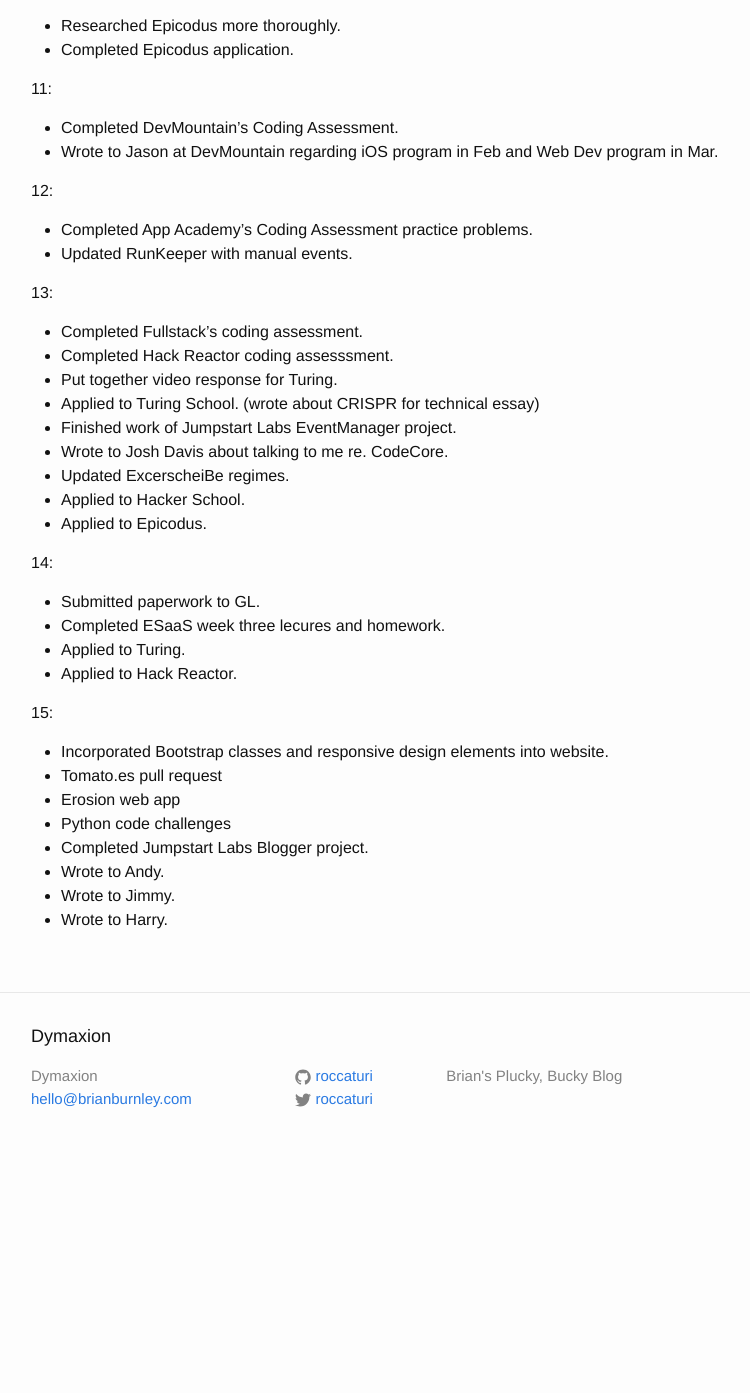
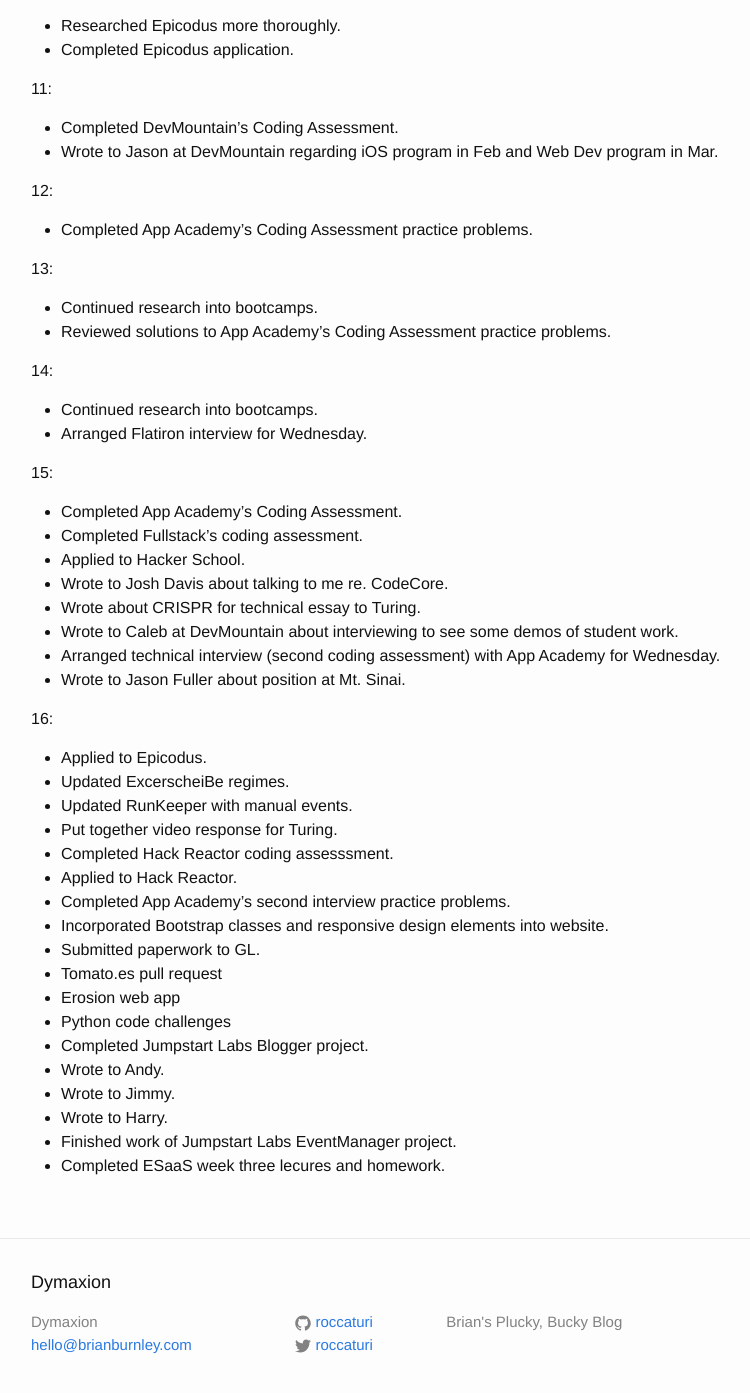
Before and after one commit to roccaturi/roccaturi.github.io, a Jekyll site: the page built from _posts/2014-12-01-journal.md, in a window 1280 px wide and 1400 px high, scrolled down 603 px. Shown: the top 1393 px of the window, without its empty margins (239-989 px from the left). Built offline with Jekyll 4.4.1, drawn with Linux system fonts in a browser that asks for light colours; Markdown is read by kramdown in place of the engine named in the settings; before the commit the page ends 1773 px from its top, so only the background shows below that.

Commit message:
Updated Dec entry.

```diff
--- a/_posts/2014-12-01-journal.md
+++ b/_posts/2014-12-01-journal.md
@@ -30,27 +30,35 @@ categories: journal
 
 12:
 * Completed App Academy's Coding Assessment practice problems.
-* Updated RunKeeper with manual events.
 
 13:
-+ Completed Fullstack's coding assessment.
-+ Completed Hack Reactor coding assesssment.
-+ Put together video response for Turing.
-+ Applied to Turing School. (wrote about CRISPR for technical essay)
-+ Finished work of Jumpstart Labs EventManager project.
-+ Wrote to Josh Davis about talking to me re. CodeCore.
-+ Updated ExcerscheiBe regimes.
-+ Applied to Hacker School.
-+ Applied to Epicodus.
+* Continued research into bootcamps.
+* Reviewed solutions to App Academy's Coding Assessment practice problems.
 
 14:
-+ Submitted paperwork to GL.
-+ Completed ESaaS week three lecures and homework.
-+ Applied to Turing.
-+ Applied to Hack Reactor.
+* Continued research into bootcamps.
+* Arranged Flatiron interview for Wednesday.
 
 15:
+* Completed App Academy's Coding Assessment.
+* Completed Fullstack's coding assessment.
++ Applied to Hacker School.
+* Wrote to Josh Davis about talking to me re. CodeCore.
++ Wrote about CRISPR for technical essay to Turing.
+* Wrote to Caleb at DevMountain about interviewing to see some demos of student work.
+* Arranged technical interview (second coding assessment) with App Academy for Wednesday.
+* Wrote to Jason Fuller about position at Mt. Sinai.
+
+16:
++ Applied to Epicodus.
++ Updated ExcerscheiBe regimes.
++ Updated RunKeeper with manual events.
++ Put together video response for Turing.
++ Completed Hack Reactor coding assesssment.
++ Applied to Hack Reactor.
++ Completed App Academy's second interview practice problems.
 + Incorporated Bootstrap classes and responsive design elements into website.
++ Submitted paperwork to GL.
 + Tomato.es pull request
 + Erosion web app
 + Python code challenges
@@ -58,3 +66,5 @@ categories: journal
 + Wrote to Andy.
 + Wrote to Jimmy.
 + Wrote to Harry.
++ Finished work of Jumpstart Labs EventManager project.
++ Completed ESaaS week three lecures and homework.
```
